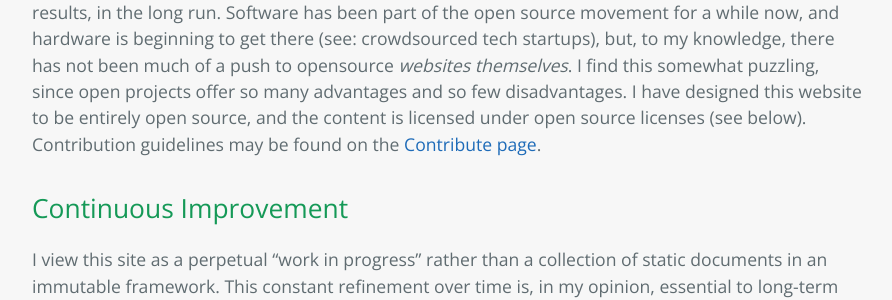
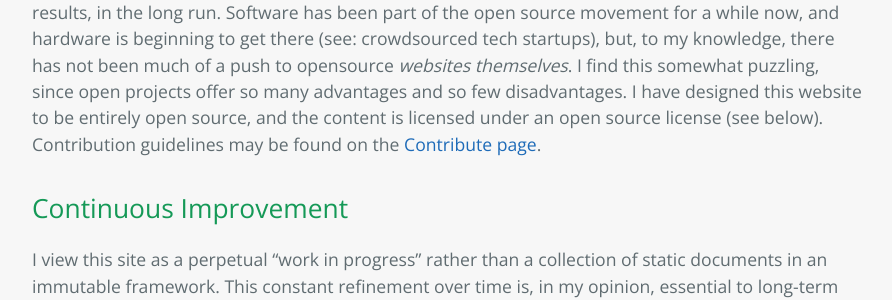
Before and after one commit to StevenTammen/StevenTammen.github.io, a Jekyll site: the page built from pages/about.md, in a window 1280 px wide and 900 px high, scrolled down 1974 px. Shown: the part 207-507 px from the top of the window, without its empty margins (192-1084 px from the left). Built offline with Jekyll 4.4.1, drawn with Linux system fonts in a browser that asks for light colours.

Commit message:
Update about.md

```diff
--- a/pages/about.md
+++ b/pages/about.md
@@ -54,7 +54,7 @@ I am strong believer in publishing content before it is finished completely. Thi
 
 ## Open Source
 
-As the chain of propositions above shows, I believe that open source projects will yield the best results, in the long run. Software has been part of the open source movement for a while now, and hardware is beginning to get there (see: crowdsourced tech startups), but, to my knowledge, there has not been much of a push to opensource *websites themselves*. I find this somewhat puzzling, since open projects offer so many advantages and so few disadvantages. I have designed this website to be entirely open source, and the content is licensed under open source licenses (see below). Contribution guidelines may be found on the [Contribute page](https://steventammen.com/contribution-guidelines/).
+As the chain of propositions above shows, I believe that open source projects will yield the best results, in the long run. Software has been part of the open source movement for a while now, and hardware is beginning to get there (see: crowdsourced tech startups), but, to my knowledge, there has not been much of a push to opensource *websites themselves*. I find this somewhat puzzling, since open projects offer so many advantages and so few disadvantages. I have designed this website to be entirely open source, and the content is licensed under an open source license (see below). Contribution guidelines may be found on the [Contribute page](https://steventammen.com/contribution-guidelines/).
 
 ## Continuous Improvement
 
```
